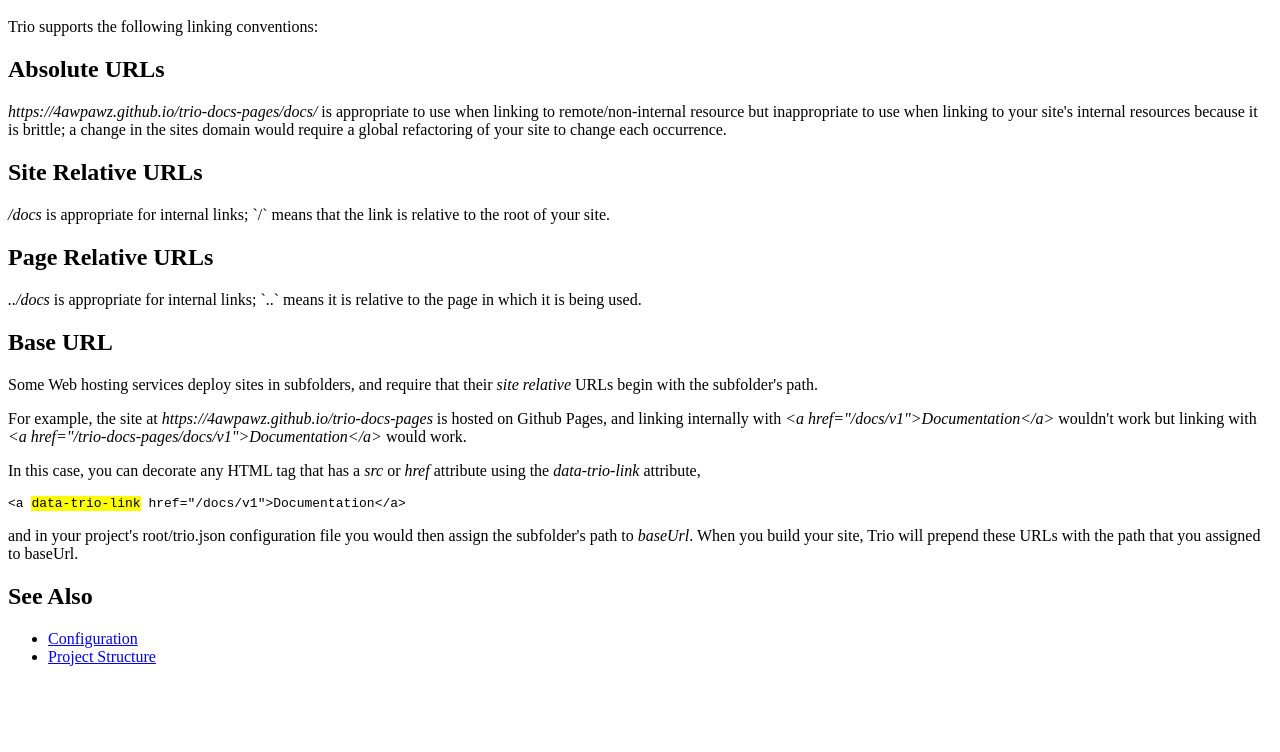
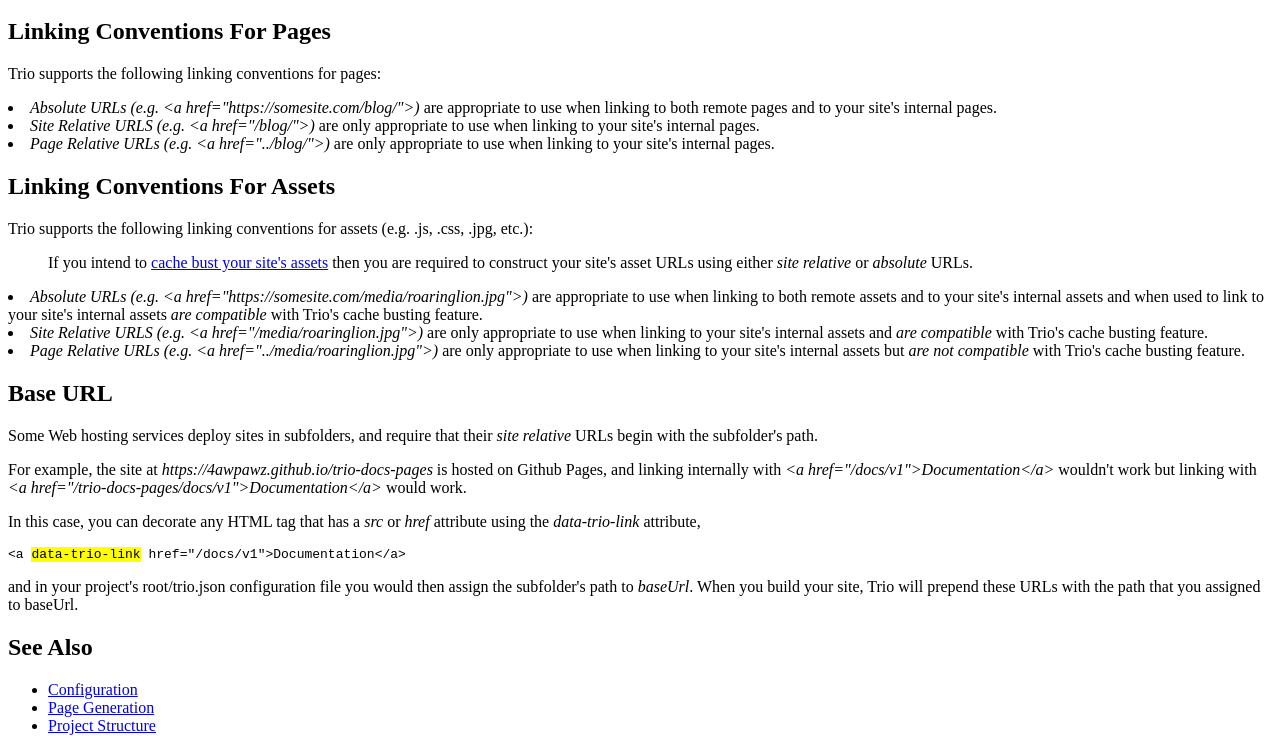
Before and after one commit to 4awpawz/trio-docs, a website: page source/fragments/docs/v6/linkingconventions.html in a window 1280 px wide. Shown: the part 48-800 px from the top of the page. Drawn offline with Linux system fonts and the light colour scheme.

Commit message:
clarified linking conventions using absolute, site relative and page relative URLs

```diff
--- a/source/fragments/docs/v6/linkingconventions.html
+++ b/source/fragments/docs/v6/linkingconventions.html
@@ -17,16 +17,27 @@
 
 <h1>Linking Conventions</h1>
 
-<p>Trio supports the following linking conventions:</p>
+<h2>Linking Conventions For Pages</h2>
 
-<h2>Absolute URLs</h2>
-<p><em>https://4awpawz.github.io/trio-docs-pages/docs/</em> is appropriate to use when linking to remote/non-internal resource but inappropriate to use when linking to your site's internal resources because it is brittle; a change in the sites domain would require a global refactoring of your site to change each occurrence.</p>
+<p>Trio supports the following linking conventions for pages:</p>
 
-<h2>Site Relative URLs</h2>
-<p><em>/docs</em> is appropriate for internal links; `/` means that the link is relative to the root of your site.</p>
+<li><em>Absolute URLs (e.g. &lt;a href="https://somesite.com/blog/"&gt;)</em> are appropriate to use when linking to both remote pages and to your site's internal pages.</li>
 
-<h2>Page Relative URLs</h2>
-<p><em>../docs</em> is appropriate for internal links; `..` means it is relative to the page in which it is being used.</p>
+<li><em>Site Relative URLS (e.g. &lt;a href="/blog/"&gt;)</em> are only appropriate to use when linking to your site's internal pages.</li>
+
+<li><em>Page Relative URLs (e.g. &lt;a href="../blog/"&gt;)</em> are only appropriate to use when linking to your site's internal pages.</li>
+
+<h2>Linking Conventions For Assets</h2>
+
+<p>Trio supports the following linking conventions for assets (e.g. .js, .css, .jpg, etc.):</p>
+
+<blockquote class="note-important"><p>If you intend to <a data-trio-link href="/docs/v6/commandline#cache-bust">cache bust your site's assets</a> then you are required to construct your site's asset URLs using either <em>site relative</em> or <em>absolute</em> URLs.</p></blockquote>
+
+<li><em>Absolute URLs (e.g. &lt;a href="https://somesite.com/media/roaringlion.jpg"&gt;)</em> are appropriate to use when linking to both remote assets and to your site's internal assets and when used to link to your site's internal assets <em>are compatible</em> with Trio's cache busting feature.</li>
+
+<li><em>Site Relative URLS (e.g. &lt;a href="/media/roaringlion.jpg"&gt;)</em> are only appropriate to use when linking to your site's internal assets and <em>are compatible</em> with Trio's cache busting feature.</li>
+
+<li><em>Page Relative URLs (e.g. &lt;a href="../media/roaringlion.jpg"&gt;)</em> are only appropriate to use when linking to your site's internal assets but <em>are not compatible</em> with Trio's cache busting feature.</li>
 
 <h2 id="baseurl">Base URL</h2>
 
@@ -44,5 +55,6 @@
 
 <ul>
     <li><a data-trio-link href="/docs/v6/configuration">Configuration</a></li>
+    <li><a data-trio-link href="/docs/v6/pagegeneration">Page Generation</a></li>
     <li><a data-trio-link href="/docs/v6/projectstructure">Project Structure</a></li>
 </ul>
```
Also changed, not shown: source/fragments/docs/v6/commandline.html (+1 -1 lines), source/fragments/docs/v6/pagegeneration.html (+1 -0 lines).
